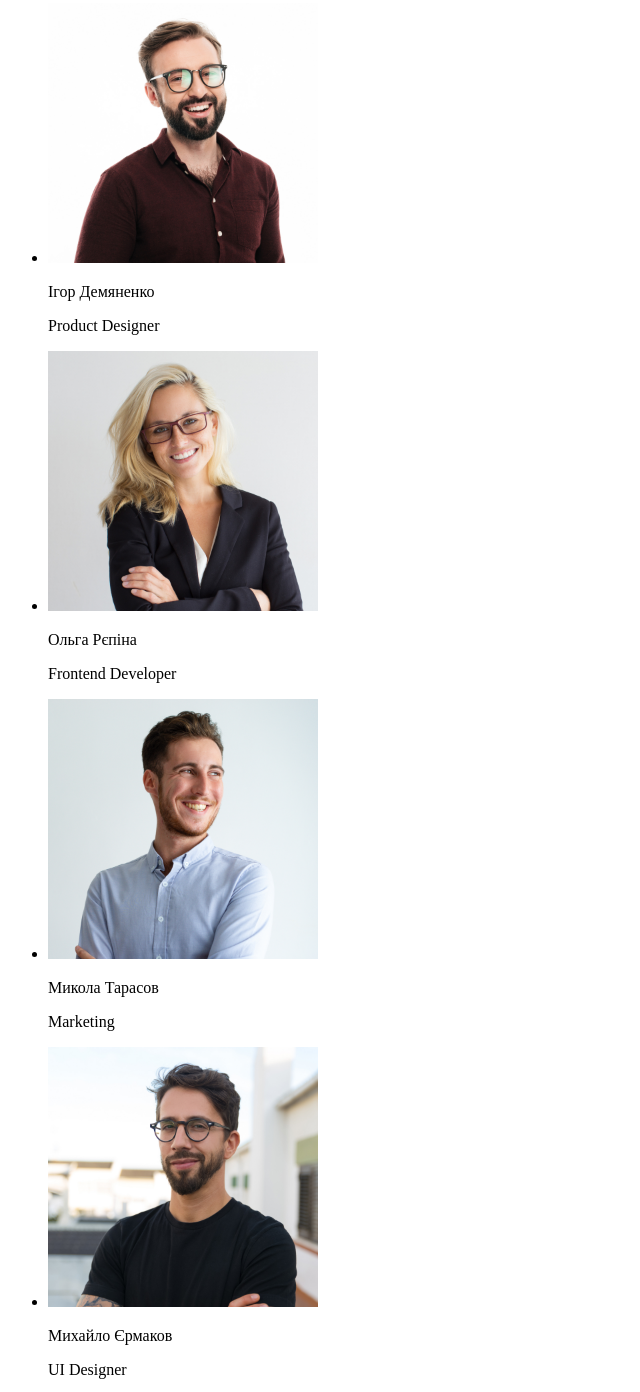
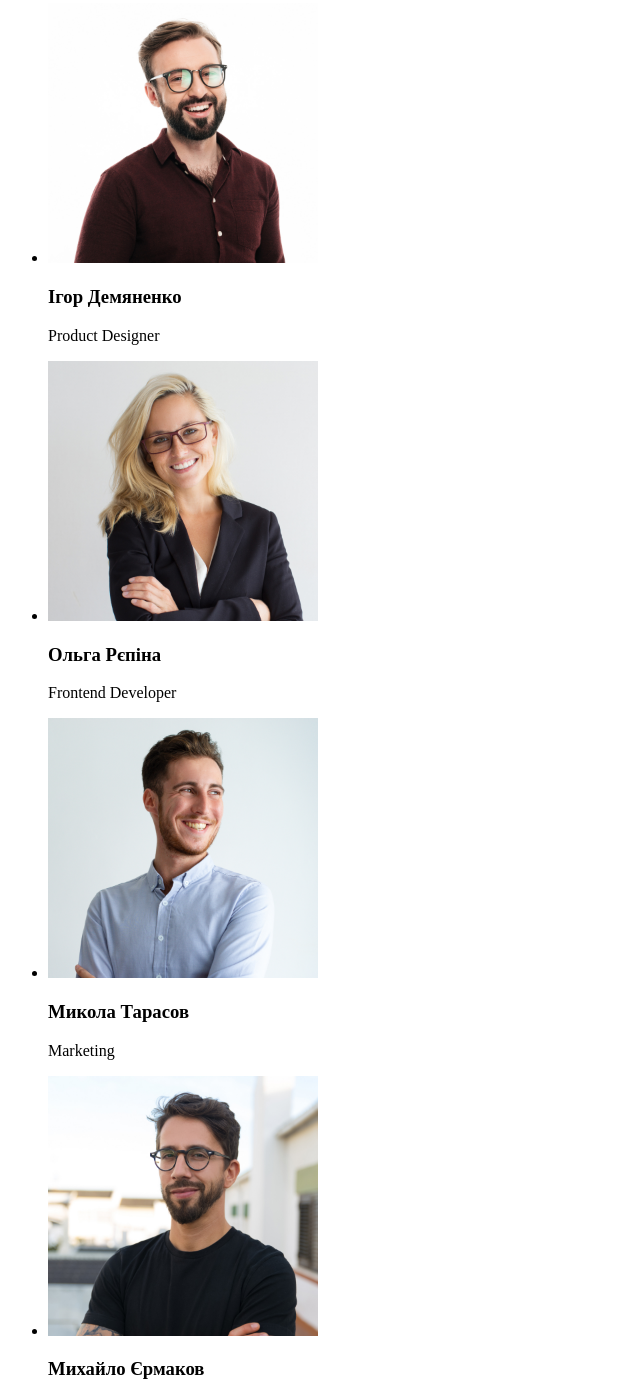
Before and after one commit to OlegBegen/OlegBegen-goit-markup-hw-01, a plain HTML site: page index.html in a window 1280 px wide. Shown: the part 1571-2963 px from the top of the page, without its empty margins (0-640 px from the left). Drawn offline with Linux system fonts and the light colour scheme.

Commit message:
виправлено теги співробітників

```diff
--- a/index.html
+++ b/index.html
@@ -85,23 +85,23 @@
         <h2>Наша команда</h2>
         <ul>
           <li>
-            <img src="./images/img1.jpg" alt="" width="270" />
-            <p>Ігор Демяненко</p>
+            <img src="./images/img1.jpg" alt="Ігор Демяненко" width="270" />
+            <h3>Ігор Демяненко</h3>
             <p>Product Designer</p>
           </li>
           <li>
-            <img src="./images/img2.jpg" alt="" width="270" />
-            <p>Ольга Рєпіна</p>
+            <img src="./images/img2.jpg" alt="Ольга Рєпіна" width="270" />
+            <h3>Ольга Рєпіна</h3>
             <p>Frontend Developer</p>
           </li>
           <li>
-            <img src="./images/img3.jpg" alt="" width="270" />
-            <p>Микола Тарасов</p>
+            <img src="./images/img3.jpg" alt="Микола Тарасов" width="270" />
+            <h3>Микола Тарасов</h3>
             <p>Marketing</p>
           </li>
           <li>
-            <img src="./images/img4..jpg" alt="" width="270" />
-            <p>Михайло Єрмаков</p>
+            <img src="./images/img4..jpg" alt="Михайло Єрмаков" width="270" />
+            <h3>Михайло Єрмаков</h3>
             <p>UI Designer</p>
           </li>
         </ul>
```
